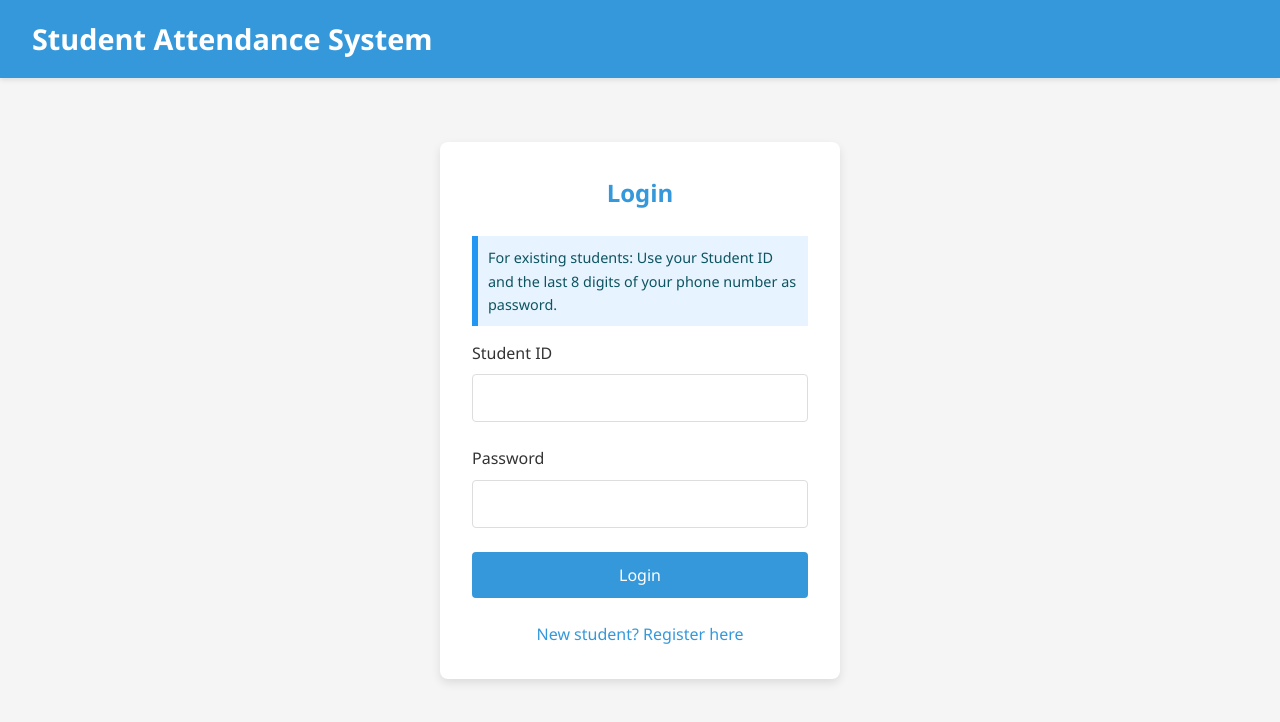
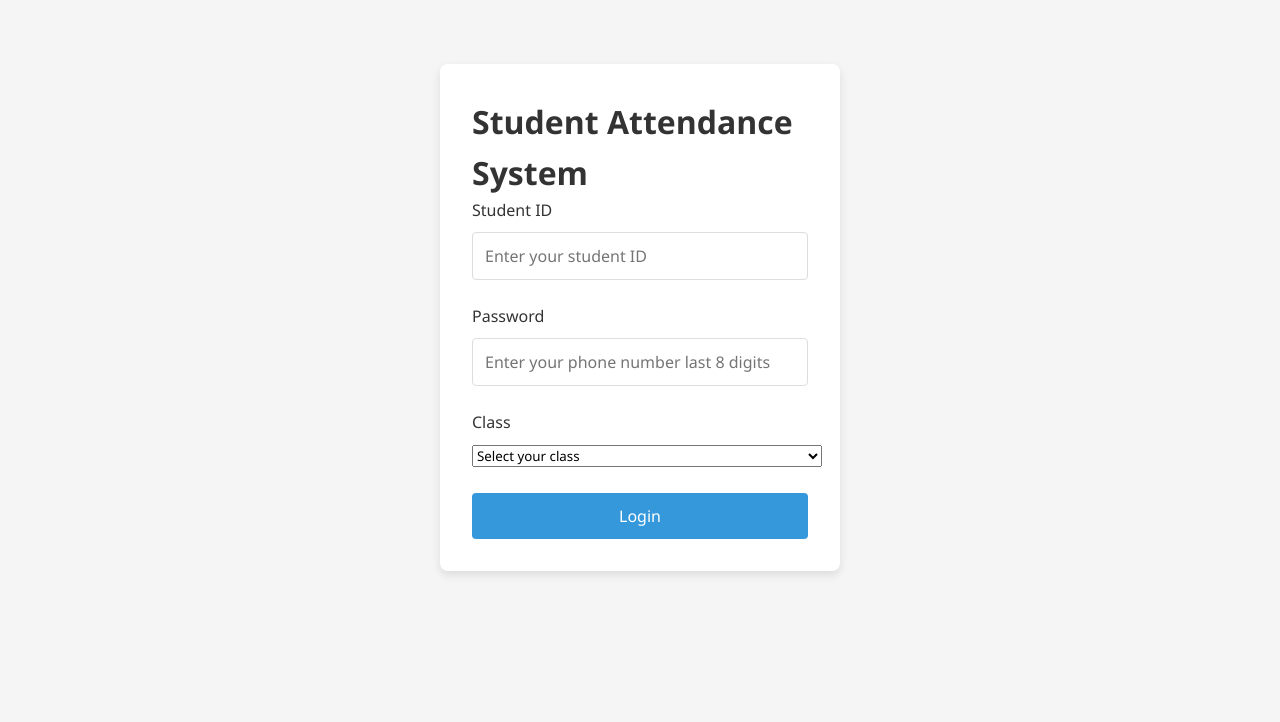
Before and after one commit to aday-coding/econ7085, a plain HTML site: page frontend/index.html in a window 1280 px wide. Drawn offline with Linux system fonts and the light colour scheme.

Commit message:
Update index.html

```diff
--- a/frontend/index.html
+++ b/frontend/index.html
@@ -1,44 +1,36 @@
-<!-- index.html - 添加登录提示 -->
+<!-- index.html - 完整版 -->
 <!DOCTYPE html>
 <html lang="en">
 <head>
     <meta charset="UTF-8">
     <meta name="viewport" content="width=device-width, initial-scale=1.0">
-    <title>Login | Student Attendance System</title>
+    <title>Student Attendance System</title>
     <link rel="stylesheet" href="styles.css">
 </head>
 <body>
-    <header>
-        <h1>Student Attendance System</h1>
-    </header>
-
-    <main>
-        <div class="login-container">
-            <h2 class="form-title">Login</h2>
-
-            <div class="info-message">
-                For existing students: Use your Student ID and the last 8 digits of your phone number as password.
+    <div class="login-container">
+        <div class="login-form">
+            <h1>Student Attendance System</h1>
+            <div class="form-group">
+                <label for="studentId">Student ID</label>
+                <input type="text" id="studentId" placeholder="Enter your student ID">
             </div>
-
-            <form id="loginForm">
-                <div class="form-group">
-                    <label for="username">Student ID</label>
-                    <input type="text" id="username" name="username" required>
-                </div>
-
-                <div class="form-group">
-                    <label for="password">Password</label>
-                    <input type="password" id="password" name="password" required>
-                </div>
-
-                <p id="errorMessage" class="error-message">Invalid username or password</p>
-
-                <button type="submit" class="primary-btn">Login</button>
-            </form>
-
-            <a href="register.html" class="register-link">New student? Register here</a>
+            <div class="form-group">
+                <label for="password">Password</label>
+                <input type="password" id="password" placeholder="Enter your phone number last 8 digits">
+            </div>
+            <div class="form-group">
+                <label for="class">Class</label>
+                <select id="class">
+                    <option value="">Select your class</option>
+                    <option value="econ7085">ECON7085 - Cloud Computing for Business Analytics</option>
+                    <option value="econ7035">ECON7035 - Business Analytics</option>
+                </select>
+            </div>
+            <button id="loginBtn" class="primary-btn">Login</button>
+            <p id="errorMessage" class="error-message"></p>
         </div>
-    </main>
+    </div>
 
     <script src="login.js"></script>
 </body>
```
